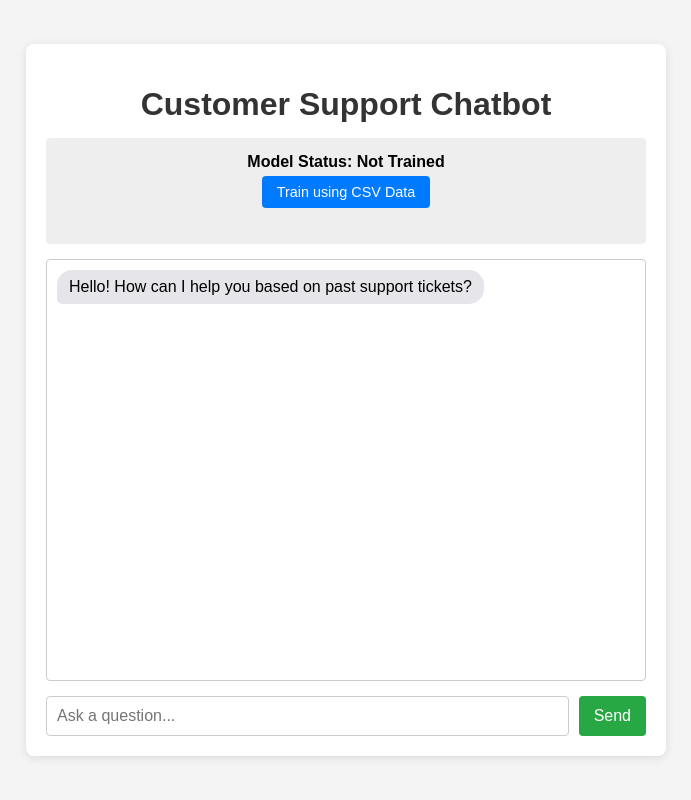
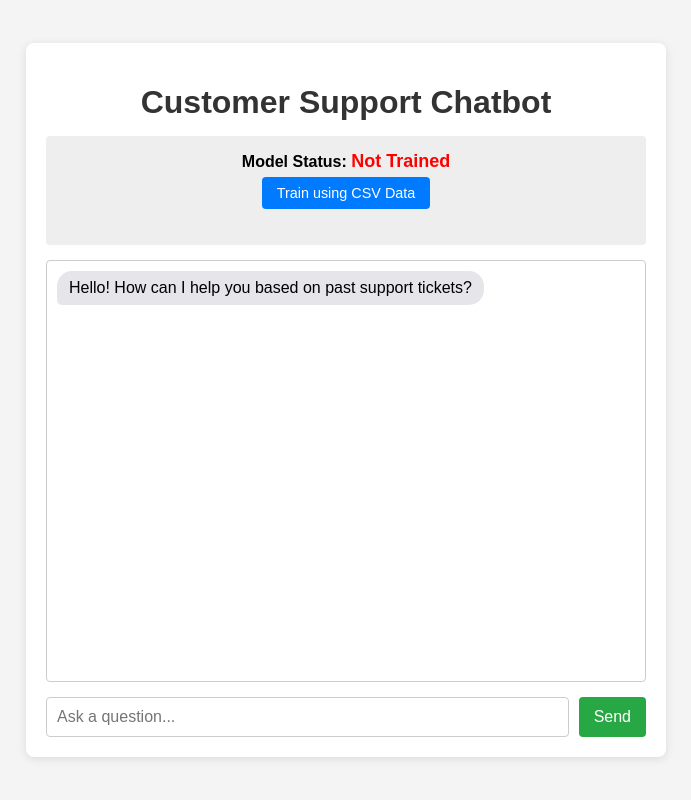
Before and after one commit to BVek4777/FUTURE_ML_03, a Flask app: page / in a window 1280 px wide. Shown: the whole page, without its empty margins (294-985 px from the left). Run offline with Flask 3, Linux system fonts and the light colour scheme.

Commit message:
Added Color on model status

```diff
--- a/templates/index.html
+++ b/templates/index.html
@@ -11,11 +11,12 @@
         <h1>Customer Support Chatbot</h1>
         <div id="training-status">
             {% if not model_trained %}
-                <p>Model Status: Not Trained</p>
+                <p><strong>Model Status:</strong> <span style="color: red; font-size: 18px; font-weight: bold;">Not Trained</span></p>
                 <button id="train-button">Train using CSV Data</button>
                 <p id="training-message" class="message"></p>
             {% else %}
-                <p>Model Status: Ready</p>
+                <p><strong>Model Status:</strong> <span style="color: green; font-size: 18px; font-weight: bold;">Ready</span></p>
+
             {% endif %}
         </div>
 
```
Also changed, not shown: 1 other file.
